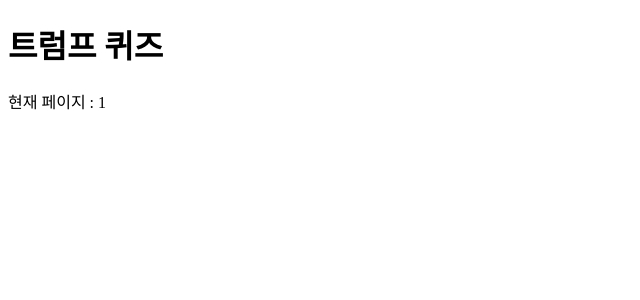
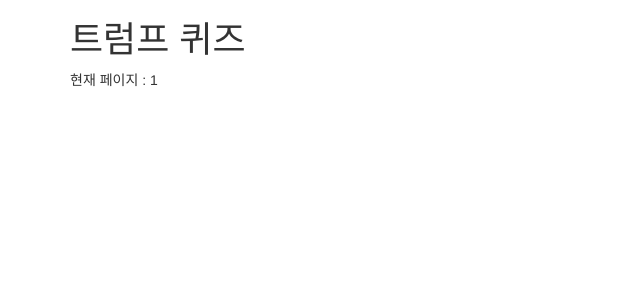
Before and after one commit to fc-pwp/s4-trumpquiz, a Django app: page / in a window 1280 px wide. Shown: the top 300 px of the page, without its empty margins (0-640 px from the left). Run offline with Django 3.2, Linux system fonts and the light colour scheme; data that the repository does not hold is empty; some libraries are stand-ins or nearby versions.

Commit message:
Add bootstrap3

```diff
--- a/quiz/templates/list_quizzes.html
+++ b/quiz/templates/list_quizzes.html
@@ -3,9 +3,18 @@
     <head>
         <title>트럼프퀴즈에 오신 걸 환영합니다!</title>
         <meta charset="utf-8" />
+        <meta name="viewport" content="width=device-width, initial-scale=1">
+        <!-- Latest compiled and minified CSS -->
+        <link rel="stylesheet" href="https://maxcdn.bootstrapcdn.com/bootstrap/3.3.7/css/bootstrap.min.css" integrity="sha384-BVYiiSIFeK1dGmJRAkycuHAHRg32OmUcww7on3RYdg4Va+PmSTsz/K68vbdEjh4u" crossorigin="anonymous">
+
+        <!-- Optional theme -->
+        <link rel="stylesheet" href="https://maxcdn.bootstrapcdn.com/bootstrap/3.3.7/css/bootstrap-theme.min.css" integrity="sha384-rHyoN1iRsVXV4nD0JutlnGaslCJuC7uwjduW9SVrLvRYooPp2bWYgmgJQIXwl/Sp" crossorigin="anonymous">
+
+        <!-- Latest compiled and minified JavaScript -->
+        <script src="https://maxcdn.bootstrapcdn.com/bootstrap/3.3.7/js/bootstrap.min.js" integrity="sha384-Tc5IQib027qvyjSMfHjOMaLkfuWVxZxUPnCJA7l2mCWNIpG9mGCD8wGNIcPD7Txa" crossorigin="anonymous"></script>
     </head>
 
-    <body>
+    <body class="container">
         <h1>트럼프 퀴즈</h1>
 
         <p>현재 페이지 : {{ page }}</p>
```
Also changed, not shown: quiz/templates/start_quiz.html (+10 -2 lines).
